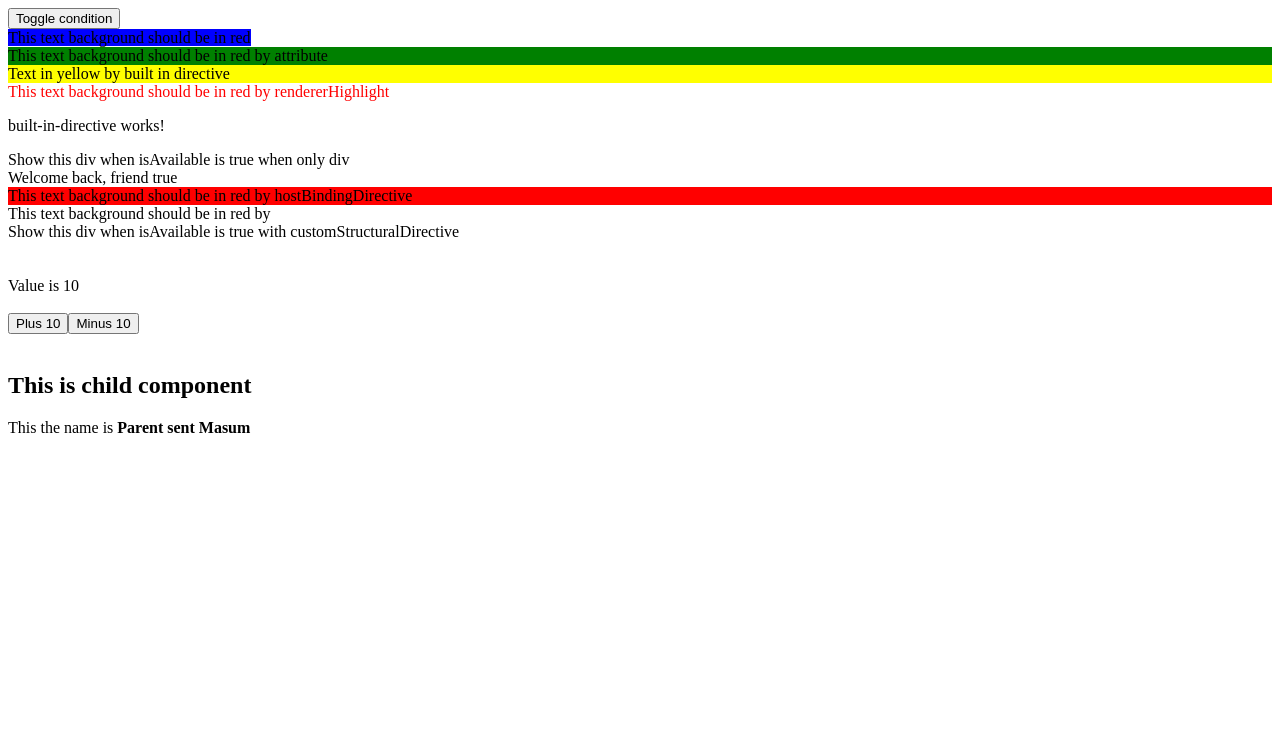
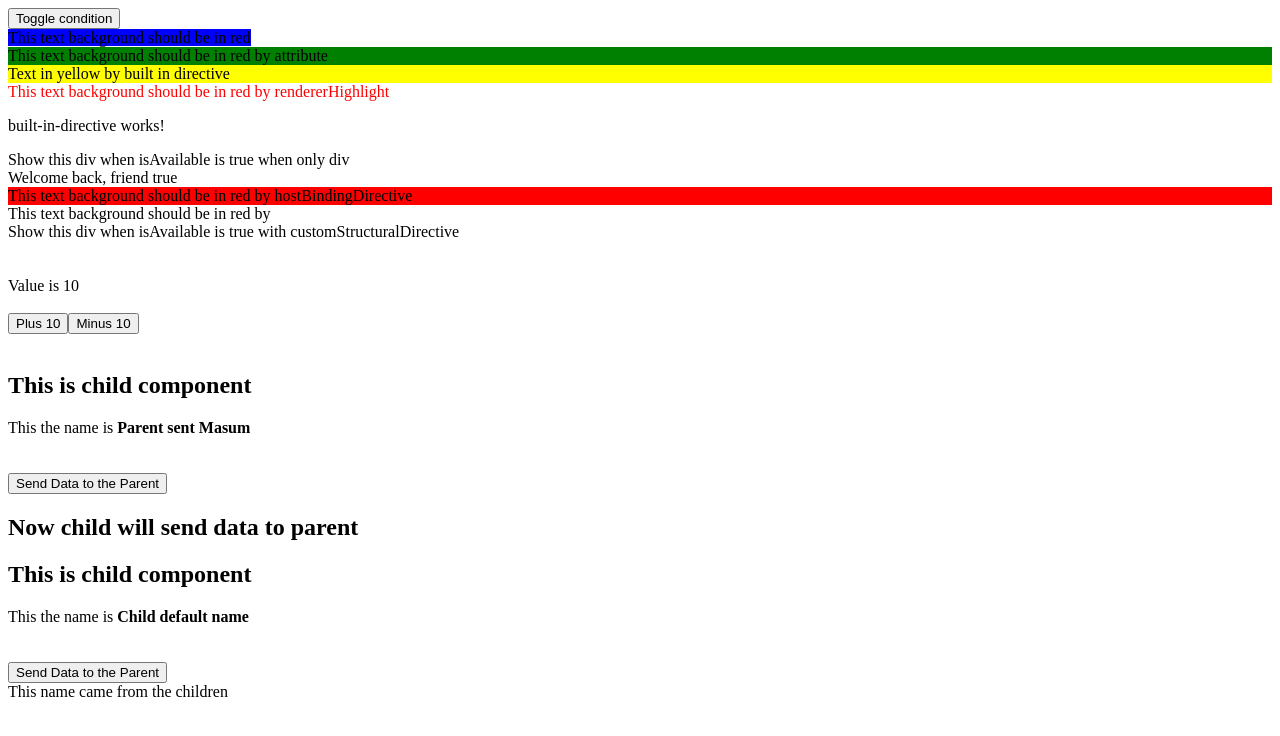
Before and after one commit to masiboo/DemoAngular16, an Angular app: page / in a window 1280 px wide. Shown: the top 736 px of the page. Built offline with nearby package versions, Linux system fonts and the light colour scheme.

Commit message:
children send data to parent by @Output

```diff
--- a/src/app/app.component.html
+++ b/src/app/app.component.html
@@ -59,6 +59,11 @@
 </div>
 
 <br>
-<child-component name="Parent sent Masum"></child-component>
+<child-component childComponentName="Parent sent Masum"></child-component>
+
+<h2>Now child will send data to parent</h2>
+<child-component (parentFunction)="parentFunction($event)"></child-component>
+<div> This name came from the children <h3>{{nameFromChild}}</h3>
+</div>
 
 <router-outlet></router-outlet>
--- a/src/app/app.component.ts
+++ b/src/app/app.component.ts
@@ -9,6 +9,12 @@ export class AppComponent {
   title = 'DemoAngular16';
   isAvailable: boolean = true;
   value : number = 10;
+  nameFromChild = "";
+
+parentFunction(data: any) {
+  console.warn(data);
+  this.nameFromChild = data.name;
+}
 
 /*   @HostListener('click') onClick(event: Event){
     this.isAvailable = !this.isAvailable;
--- a/src/app/child-component/child-component.component.html
+++ b/src/app/child-component/child-component.component.html
@@ -1,2 +1,4 @@
 <h2>This is child component</h2>
-This the name is <strong>{{name}}</strong>
+This the name is <strong>{{childComponentName}}</strong>
+<br><br><br>
+<button (click)="sendData()">Send Data to the Parent</button>
--- a/src/app/child-component/child-component.component.ts
+++ b/src/app/child-component/child-component.component.ts
@@ -1,11 +1,25 @@
-import { Component, Input } from '@angular/core';
+import { Component, EventEmitter, Input, OnInit, Output } from '@angular/core';
 
 @Component({
   selector: 'child-component',
   templateUrl: './child-component.component.html',
   styleUrls: ['./child-component.component.css']
 })
-export class ChildComponentComponent {
-  @Input() name: string = "Child default name";
+export class ChildComponentComponent implements OnInit {
+  @Input() childComponentName: string = "Child default name";
+  @Output() parentFunction: EventEmitter<any>= new EventEmitter();
+
+  ngOnInit(): void {
+
+  }
+
+  sendData(){
+    let data = {
+      name: 'Mahi Islam',
+      age: 6,
+      email: 'test@gmail.com'
+    }
+    this.parentFunction.emit(data);
+  }
 
 }
```
